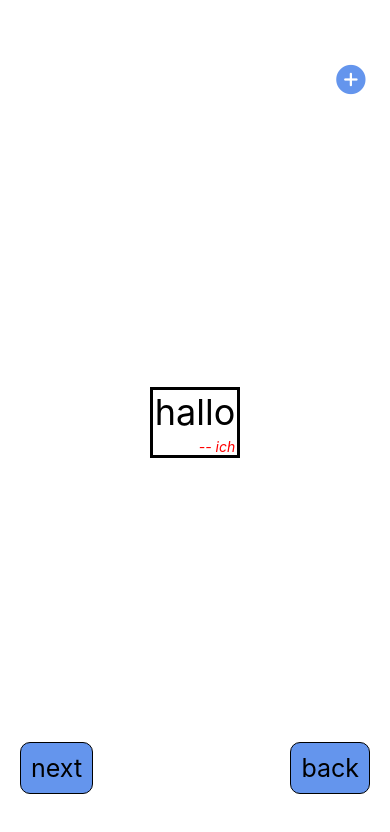
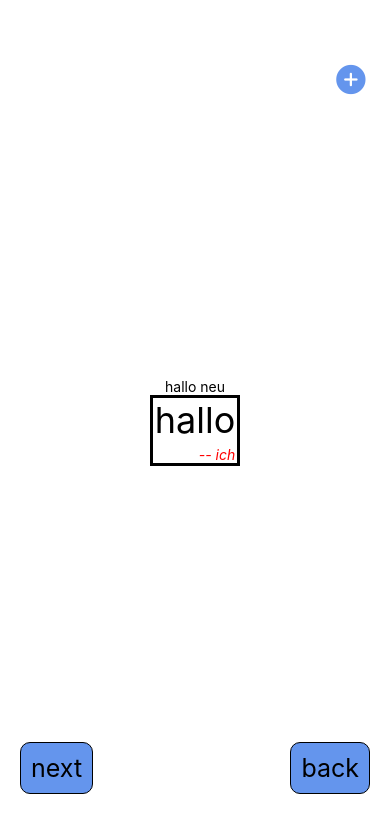
Before and after one commit to ars1992/udemy_react_native, a React Native app: screen / in a window 390 px wide. Shown: the top 832 px of the page. Built offline with nearby package versions, Linux system fonts and the light colour scheme.

Commit message:
ende 51 Sichtbarkeit von Komponenten

```diff
--- a/App.js
+++ b/App.js
@@ -2,6 +2,7 @@ import { StatusBar } from 'expo-status-bar';
 import { Pressable, StyleSheet, Text, View } from 'react-native';
 import { useState } from 'react';
 import Zitate from './components/Zitate';
+import NeueZitate from './components/NeueZitate'
 import { Ionicons } from '@expo/vector-icons';
 
 
@@ -21,6 +22,7 @@ export default function App() {
       <Pressable style={[styles.new]} onPress={()=>alert("neu")}>
         <Ionicons name="add-circle" size={36} color="cornflowerblue" />
       </Pressable>
+      <NeueZitate visible={true}></NeueZitate>
       <Zitate text={zitat.text} autor={zitat.autor}/>
       <Pressable style={[styles.button, styles.next]} onPress={() => setIndex((index + 1) % zitate.length)}>
         <Text style={styles.buttonText}>next</Text>
--- /dev/null
+++ b/components/NeueZitate.js
@@ -0,0 +1,9 @@
+import { Text } from "react-native";
+
+
+export default function neuesZitat({visible}) {
+    if (visible) {
+        return <Text>hallo neu</Text>
+    }
+    return null
+}
```
